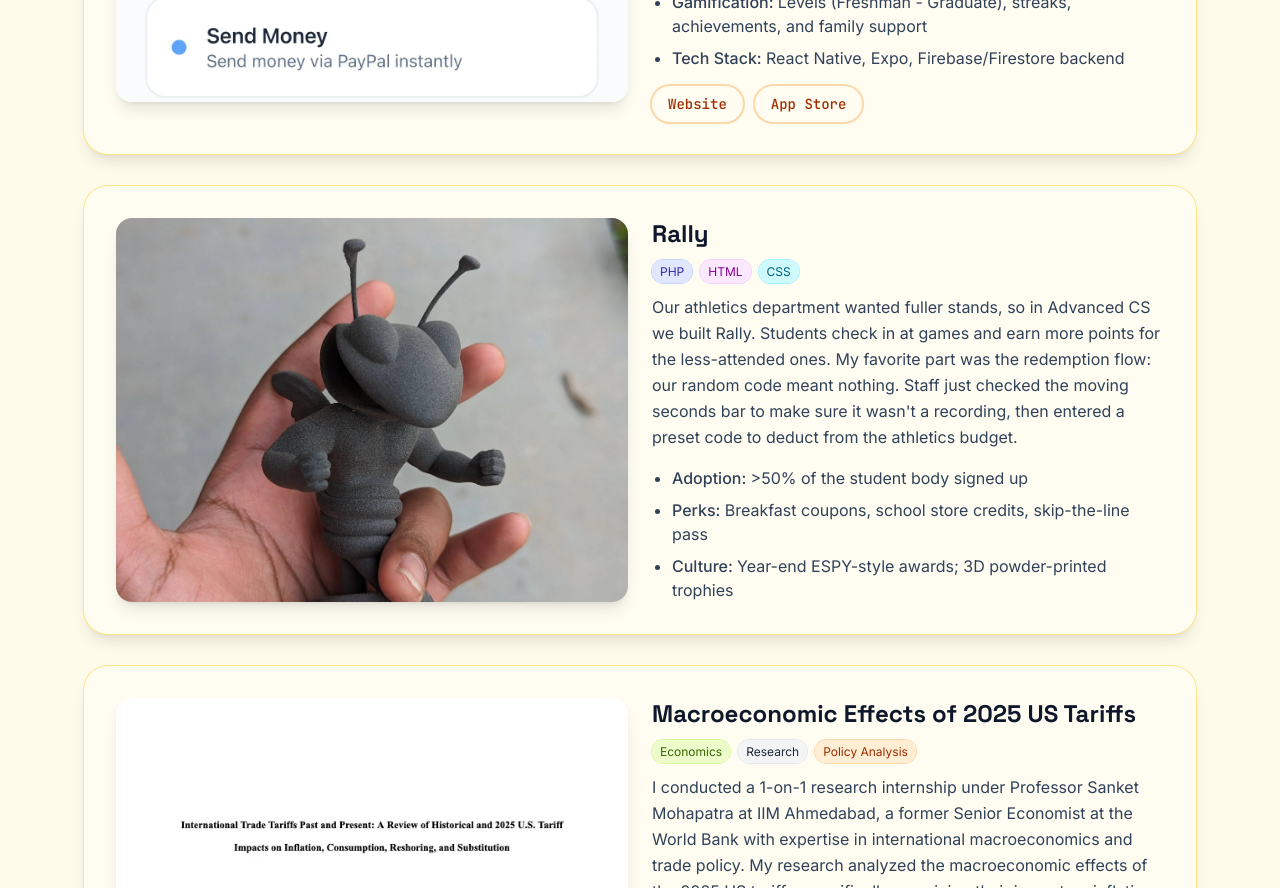
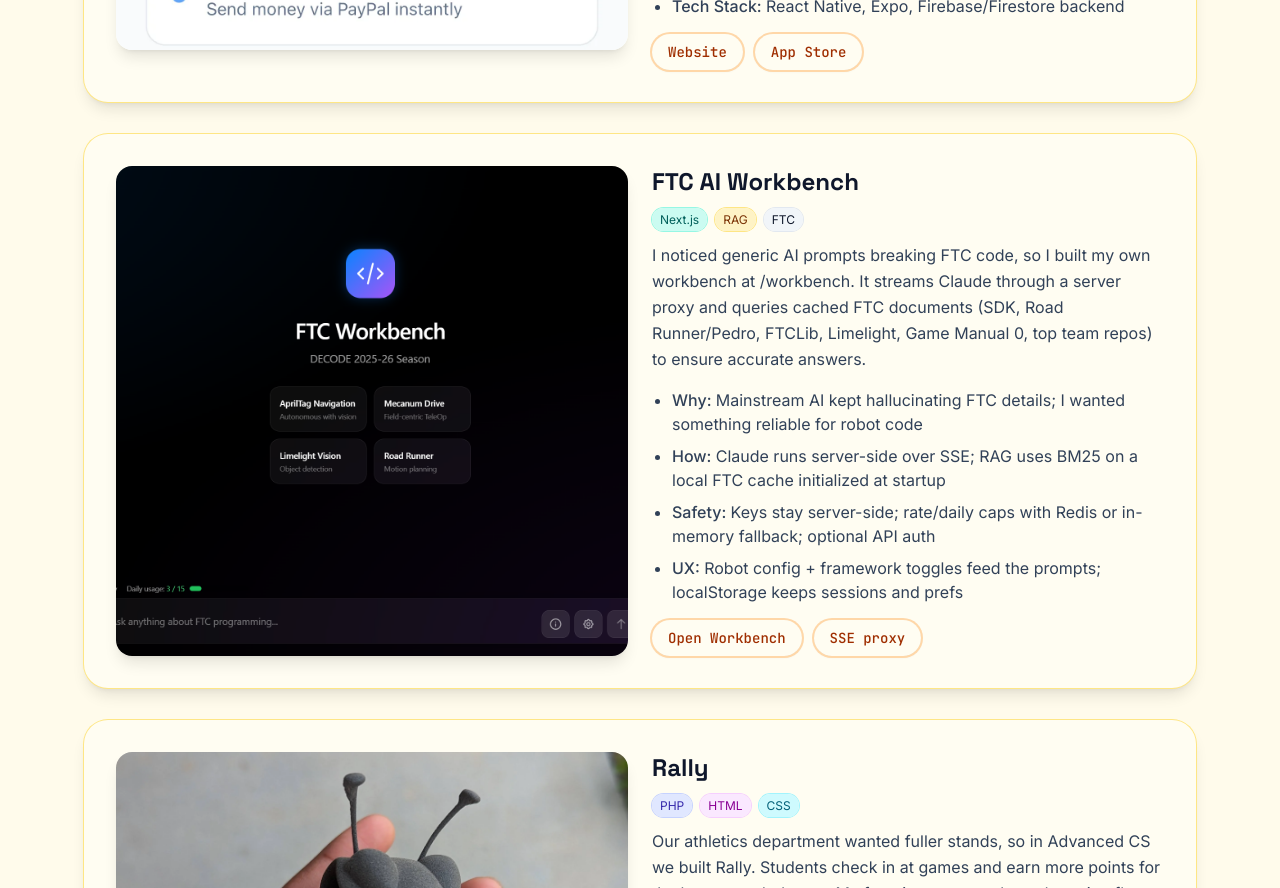
Before and after one commit to Vedant0667/personal-project, a Next.js app: page / in a window 1280 px wide. Shown: the part 4620-5508 px from the top of the page. Built offline with nearby package versions, Linux system fonts and the light colour scheme.

Commit message:
added ftc AI workbench

```diff
--- a/src/components/Projects.tsx
+++ b/src/components/Projects.tsx
@@ -22,6 +22,13 @@ export default function Projects() {
       image: "/rally-trophy.jpg",
       tech: ["React", "Firebase", "CSS"],
       link: "#"
+    },
+    {
+      title: "FTC AI Workbench",
+      description: "Anthropic-backed FTC assistant that streams Claude from a server-side proxy and pulls context from an FTC RAG cache at /workbench.",
+      image: "/ftc-workbench.jpg",
+      tech: ["Next.js 15", "Claude", "RAG"],
+      link: "/workbench"
     }
   ];
 
--- a/src/components/Tag.tsx
+++ b/src/components/Tag.tsx
@@ -17,6 +17,8 @@ export const TAG_STYLES: Record<string, string> = {
   YouTube: "bg-red-100 text-red-800 ring-red-200",
   TikTok: "bg-pink-100 text-pink-800 ring-pink-200",
   "Video Editing": "bg-violet-100 text-violet-800 ring-violet-200",
+  RAG: "bg-amber-100 text-amber-900 ring-amber-200",
+  FTC: "bg-slate-100 text-slate-900 ring-slate-200",
 };
 
 interface TagProps {
--- a/src/data/projects.ts
+++ b/src/data/projects.ts
@@ -7,7 +7,7 @@ export const projects: ProjectProps[] = [
     title: "Shelter Aid TX",
     tags: ["Nonprofit", "Operations", "Community"],
     story:
-      "Shelters kept telling me the same thing: they needed shoes. After cold-calling ~50 shelters across DFW and hearing that ~70% ranked shoes among the biggest needs, I started Shelter Aid TX with my brother and a friend. I designed a shoe match system so donations aren't random; the right pairs go to the right shelters. This matching system is what sets us apart - we're not just collecting shoes, we're solving specific needs. As president, I run ops and partnerships to keep this system running efficiently. I'm currently training the next generation of leaders for the organization and we've set up a strong succession plan to ensure long-term impact.",
+      "Shelters kept telling me the same thing: they needed shoes. After cold-calling ~50 shelters across DFW and hearing that ~70% ranked shoes among the biggest needs, I started Shelter Aid TX with my brother and a friend. I designed a shoe match system so donations aren't random; the right pairs go to the right shelters. This matching system is what sets us apart since we're solving specific needs. As president, I run ops and partnerships to keep this system running efficiently. I'm currently training the next generation of leaders for the organization and we've set up a strong succession plan to ensure long-term impact.",
     bullets: [
       { strong: "Impact", text: "1200+ shoes donated; 7+ shelters served" },
       {
@@ -35,7 +35,7 @@ export const projects: ProjectProps[] = [
     title: "Shelter Aid TX Portal",
     tags: ["React", "Operations"],
     story:
-      "As I prepared to leave for college, I realized the next generation of Shelter Aid leaders needed more than just training - they needed systems. I built a custom operations portal to centralize everything: logging shoe collections, tracking incoming and outgoing donations in real-time, managing all our partnership and shelter relationships, and organizing critical documents. The portal ensures that when I'm gone, the organization's institutional knowledge and operational workflows stay intact, making the transition seamless for future leaders.",
+      "As I prepared to leave for college, I realized the next generation of Shelter Aid leaders needed systems. I built a custom operations portal to centralize everything: logging shoe collections, tracking incoming and outgoing donations in real-time, managing all our partnership and shelter relationships, and organizing critical documents. The portal ensures that when I'm gone, the organization's institutional knowledge and operational workflows stay intact.",
     bullets: [
       { strong: "Core Features", text: "Collection logging, donation tracking (in/out), partner & shelter management, document storage" },
       { strong: "Purpose", text: "Enable smooth leadership transitions and preserve institutional knowledge" },
@@ -76,6 +76,24 @@ export const projects: ProjectProps[] = [
     links: [
       { href: "https://www.campuslifeapp.com/", label: "Website" },
       { href: "https://apps.apple.com/us/app/campuslife-college-redefined/id6752628164", label: "App Store" },
+    ],
+  },
+  {
+    imageSrc: "/Screenshot 2025-12-02 000551.png",
+    imageAlt: "FTC AI Workbench interface",
+    title: "FTC AI Workbench",
+    tags: ["Next.js", "RAG", "FTC"],
+    story:
+      "I noticed generic AI prompts breaking FTC code, so I built my own workbench at /workbench. It streams Claude through a server proxy and queries cached FTC documents (SDK, Road Runner/Pedro, FTCLib, Limelight, Game Manual 0, top team repos) to ensure accurate answers.",
+    bullets: [
+      { strong: "Why", text: "Mainstream AI kept hallucinating FTC details; I wanted something reliable for robot code" },
+      { strong: "How", text: "Claude runs server-side over SSE; RAG uses BM25 on a local FTC cache initialized at startup" },
+      { strong: "Safety", text: "Keys stay server-side; rate/daily caps with Redis or in-memory fallback; optional API auth" },
+      { strong: "UX", text: "Robot config + framework toggles feed the prompts; localStorage keeps sessions and prefs" },
+    ],
+    links: [
+      { href: "/workbench", label: "Open Workbench" },
+      { href: "/api/ai", label: "SSE proxy" },
     ],
   },
   {
```
Also changed, not shown: public/Screenshot 2025-12-02 000551.png (added), public/ftc-workbench.jpg (added).
